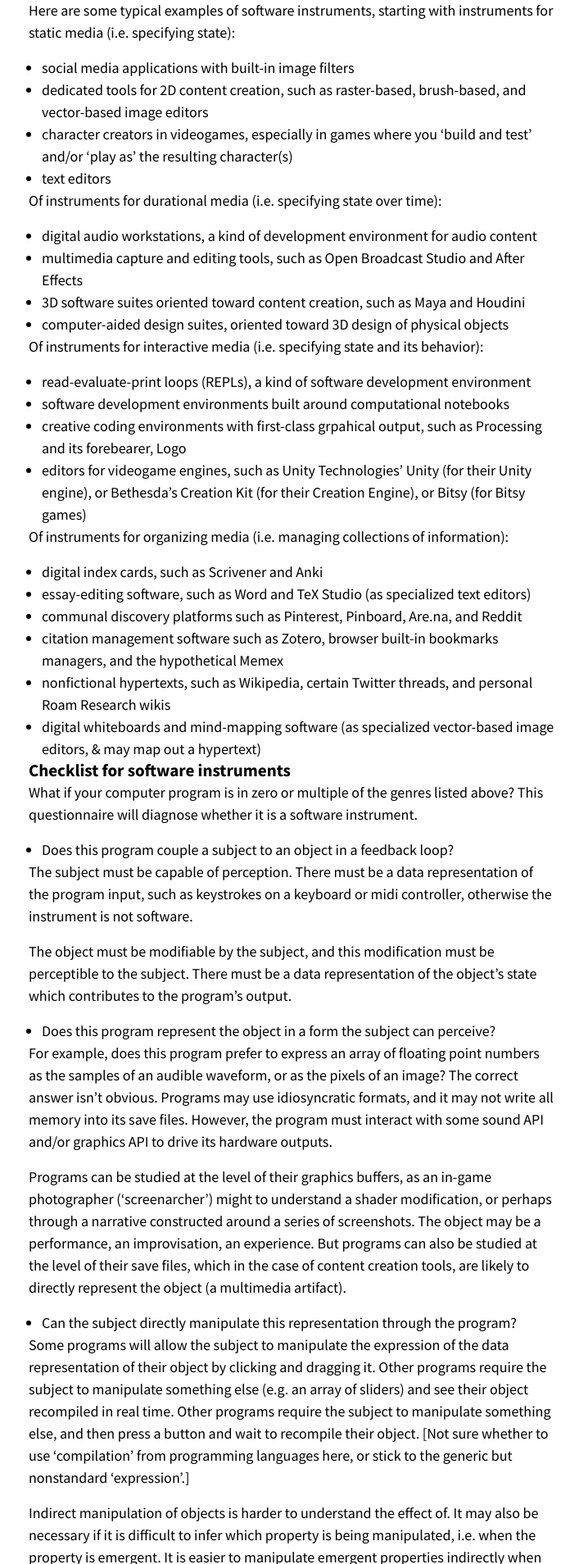
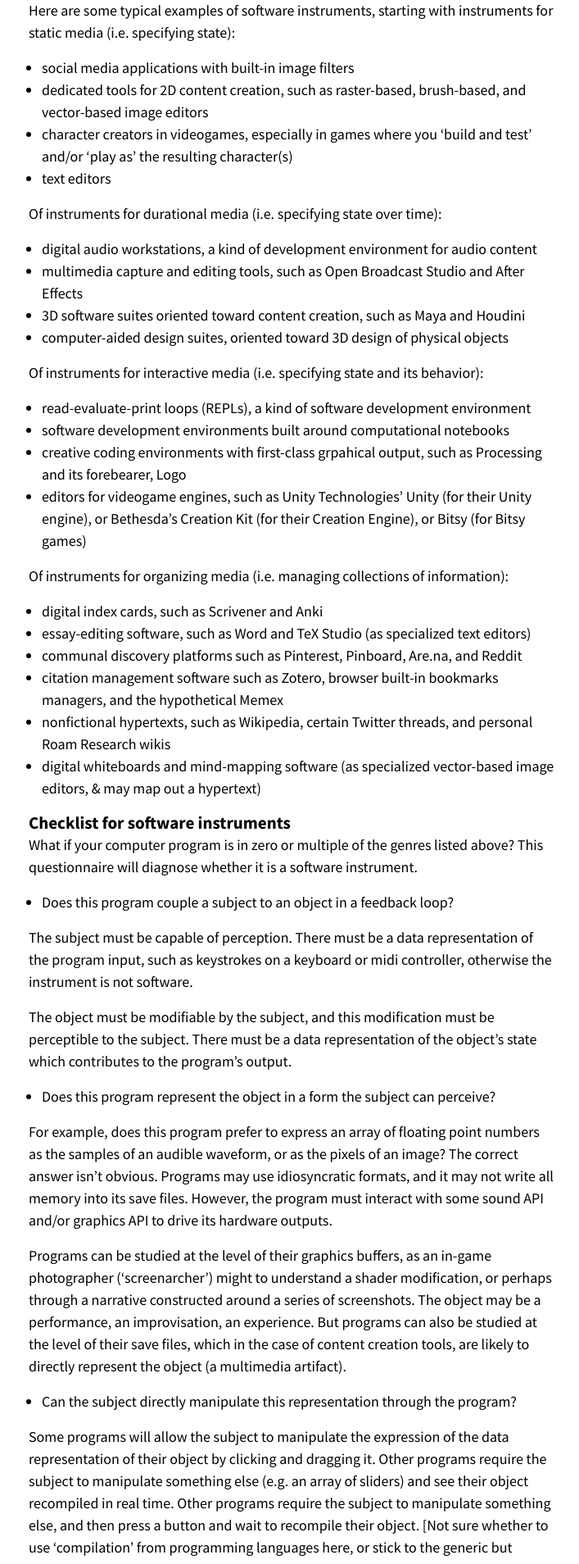
Before and after one commit to mixedinitiatives/mixedinitiatives.github.io, a Jekyll site: the page built from _posts/2021-1-26-software-instruments-def.md, in a window 1280 px wide. Shown: the part 381-2289 px from the top of the page at 82% size, without its empty margins (283-990 px from the left). Built offline with Jekyll 4.4.1, drawn with Linux system fonts in a browser that asks for light colours.

Commit message:
Give lists a line of whitespace at the bottom

```diff
--- a/_layouts/page.html
+++ b/_layouts/page.html
@@ -39,7 +39,7 @@
   /* content styles */
   p { margin-bottom: 1rem; }
   img { display: block; margin: 0 auto; max-width: 100%; }
-  ul, ol { padding-left: 1rem; }
+  ul, ol { padding-left: 1rem; padding-bottom: 1rem; }
   h2, h3 { line-height: 1.2; }
 
   /* frontpage-specific */
```
